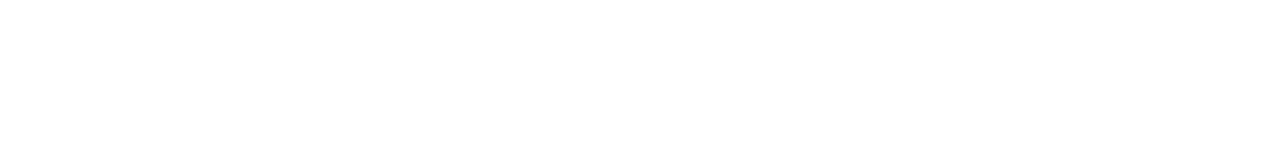
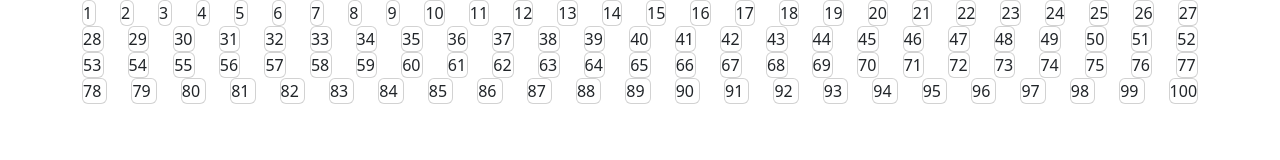
Before and after one commit to giacomomarongiu/js-campominato-grid, a plain HTML site: page index.html in a window 1280 px wide. Drawn offline with nearby package versions, Linux system fonts and the light colour scheme.

Commit message:
add grid with js + add bootstrap + veried numbers

```diff
--- a/assets/js/main.js
+++ b/assets/js/main.js
@@ -1 +1,41 @@
 console.log("Hello World");
+
+// Creo una variabile a cui associo la possibilità
+// di creare un bottone nel DOM (Anche più di uno)
+const main = document.createElement('main');
+const container = document.createElement('div');
+const row = document.createElement('div');
+// La dichiaro adesso ma vorrei utilizzarla dopo
+
+
+// Uso append per agganciare questo(i) elemento(i) alla DOM
+document.body.append(main);
+main.append(container);
+container.append(row);
+
+//Assegno agli elementi delle classi di Bootstrap
+container.classList.add('container');
+row.classList.add('row');
+
+//Creo un ciclo che mi permette di creare 100 elementi
+for (let i = 0; i < 100; i++) {
+    // Creo una variabile che si incrementa assieme all'indice
+    //(Parte da 1 anziché da zero perché dovrò visualizzarla nella card)
+    const my_counter= i+1;
+    //Creo un elemento div
+    const card = document.createElement('div')
+    //Creo un elemento div
+    const col = document.createElement('div');
+    // Appendo il primo a row
+    row.append(col);
+    // Assegno la classe col all'elemento del DOM
+    col.classList.add('col')
+    // Appendo il secondo a col
+    col.append(card);
+    // Assegno la classe col all'elemento del DOM
+    card.classList.add('card')
+
+    card.innerHTML = `${my_counter}`
+// Verifico se l'incremento è corretto
+//onsole.log(my_counter); //OK
+}
--- a/index.html
+++ b/index.html
@@ -4,9 +4,10 @@
     <meta charset="UTF-8">
     <meta name="viewport" content="width=device-width, initial-scale=1.0">
     <title>Document</title>
+    <link href="https://cdn.jsdelivr.net/npm/bootstrap@5.3.3/dist/css/bootstrap.min.css" rel="stylesheet" integrity="sha384-QWTKZyjpPEjISv5WaRU9OFeRpok6YctnYmDr5pNlyT2bRjXh0JMhjY6hW+ALEwIH" crossorigin="anonymous">
 </head>
 <body>
-
+    <script src="https://cdn.jsdelivr.net/npm/bootstrap@5.3.3/dist/js/bootstrap.bundle.min.js" integrity="sha384-YvpcrYf0tY3lHB60NNkmXc5s9fDVZLESaAA55NDzOxhy9GkcIdslK1eN7N6jIeHz" crossorigin="anonymous"></script>
     <script src="./assets/js/main.js"></script>
 </body>
 </html>
```
Also changed, not shown: 1 other file.
